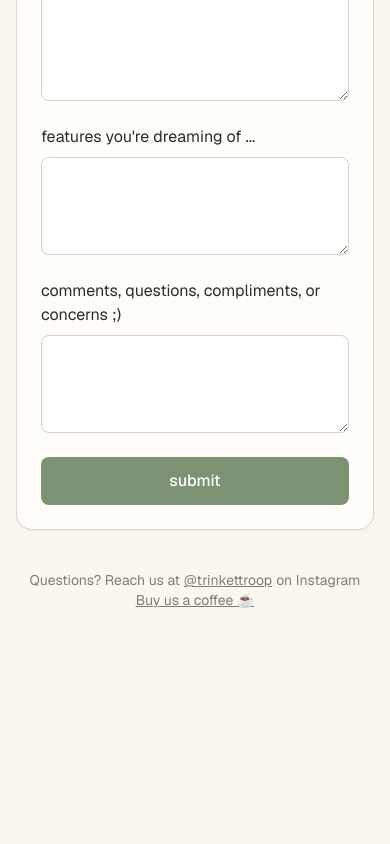
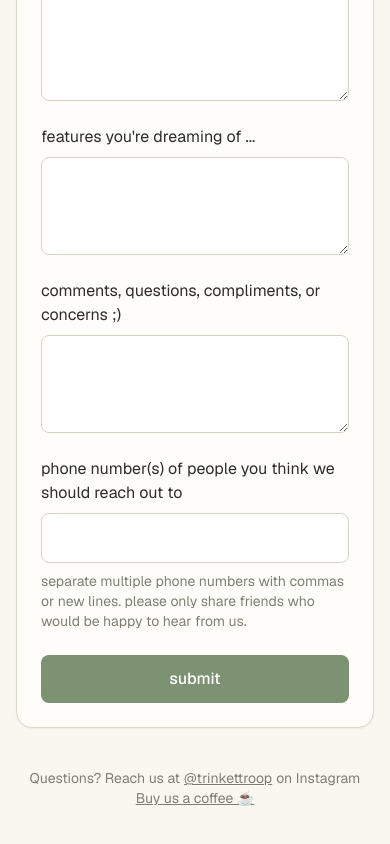
Before and after one commit to Trinket-Troop-LLC/beta, a Next.js app: page /beta/apply in a window 390 px wide. Shown: the part 2891-3735 px from the top of the page. Before the commit the page ends 3549 px from the top, so only its background shows below. Built offline with nearby package versions, Linux system fonts and the light colour scheme; no server answers; a web font is replaced by a local one.

Commit message:
phone number box in beta user form

```diff
--- a/app/(forms)/beta/apply/actions.ts
+++ b/app/(forms)/beta/apply/actions.ts
@@ -31,6 +31,7 @@ const betaApplicationSchema = z
         email: z.string().trim().email('Please enter a valid email').max(320),
         phone_number: z.string()
             .trim()
+            .min(1, 'Phone number is required')
             .transform((val) => val.replace(/\D/g, ''))
             .refine((digits) => digits.length === 10 || (digits.length === 11 && digits.startsWith('1')), {
                 message: 'Please enter a valid 10-digit phone number',
--- a/app/(forms)/beta/apply/beta-application-form.tsx
+++ b/app/(forms)/beta/apply/beta-application-form.tsx
@@ -171,6 +171,7 @@ export function BetaApplicationForm() {
                                 type="tel"
                                 name="phone_number"
                                 autoComplete="tel"
+                                inputMode="tel"
                                 maxLength={50}
                                 required
                                 className={inputClass}
@@ -273,6 +274,22 @@ export function BetaApplicationForm() {
                             <FieldError message={fieldErrors.misc_thoughts} />
                         </label>
 
+                        <label className={labelClass}>
+                            <span>phone number(s) of people you think we should reach out to</span>
+                            <input
+                                type="tel"
+                                name="recommended_phone_numbers"
+                                autoComplete="tel"
+                                inputMode="tel"
+                                maxLength={500}
+                                className={inputClass}
+                            />
+                            <span className="text-sm text-[#7c8072]">
+                                separate multiple phone numbers with commas or new lines. please only share friends who would be happy to hear from us.
+                            </span>
+                            <FieldError message={fieldErrors.recommended_phone_numbers} />
+                        </label>
+
                         <button
                             type="submit"
                             disabled={isSubmitting || isCompressingPhoto}
```
